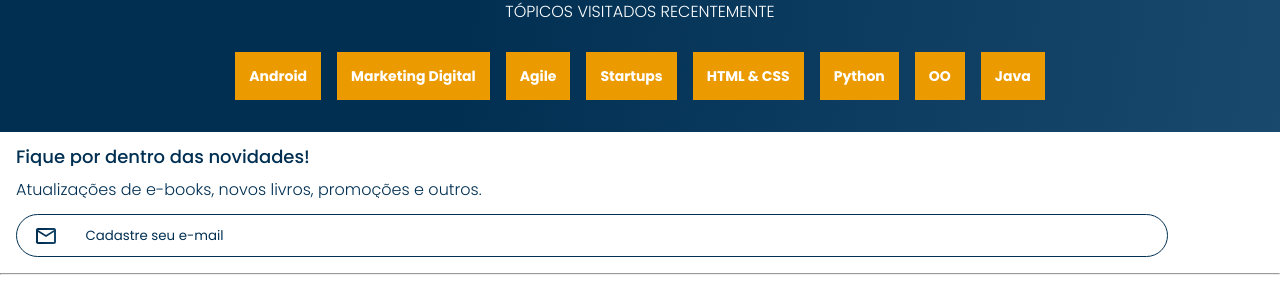
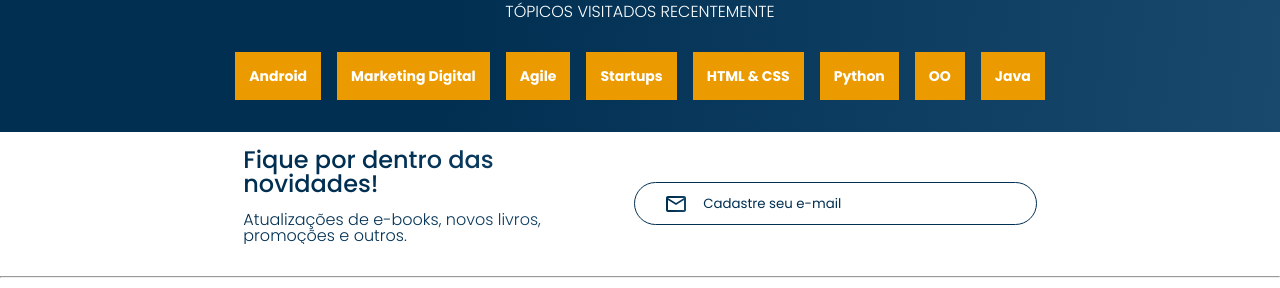
Before and after one commit to IsabellaAlvesOli/alurabooks, a plain HTML site: page index.html in a window 1280 px wide. Shown: the part 2050-2338 px from the top of the page. Drawn offline with nearby package versions, Linux system fonts and the light colour scheme.

Commit message:
Update contato.css

```diff
--- a/styles/contato.css
+++ b/styles/contato.css
@@ -1,3 +1,4 @@
+
 .contato {
     background-color: var(--branco);
     padding: 1em;
@@ -32,6 +33,33 @@
 .contato__email::placeholder {
     font-family: var(--fonte-principal);
     color: var(--azul);
-    background: url("../img/Email.svg") no-repeat 0.5%;
+    background: url("../img/Email.svg") no-repeat 5%;
     padding-left: 2em;
 }
+
+@media screen and (min-width: 1024px) {
+    .contato {
+        display: flex;
+        justify-content: center;
+        align-items: center;
+    }
+
+    .contato__titulo {
+        font-size: 24px;
+    }
+
+    .contato__descrição {
+        margin-right: 1em;
+        width: 30%;
+    }
+
+    .contato__email {
+        width: 30%;
+    }
+}
+
+@media screen and (min-width: 1728px) {
+    .contato {
+        padding: 3em 20vw;
+    }
+}
```
